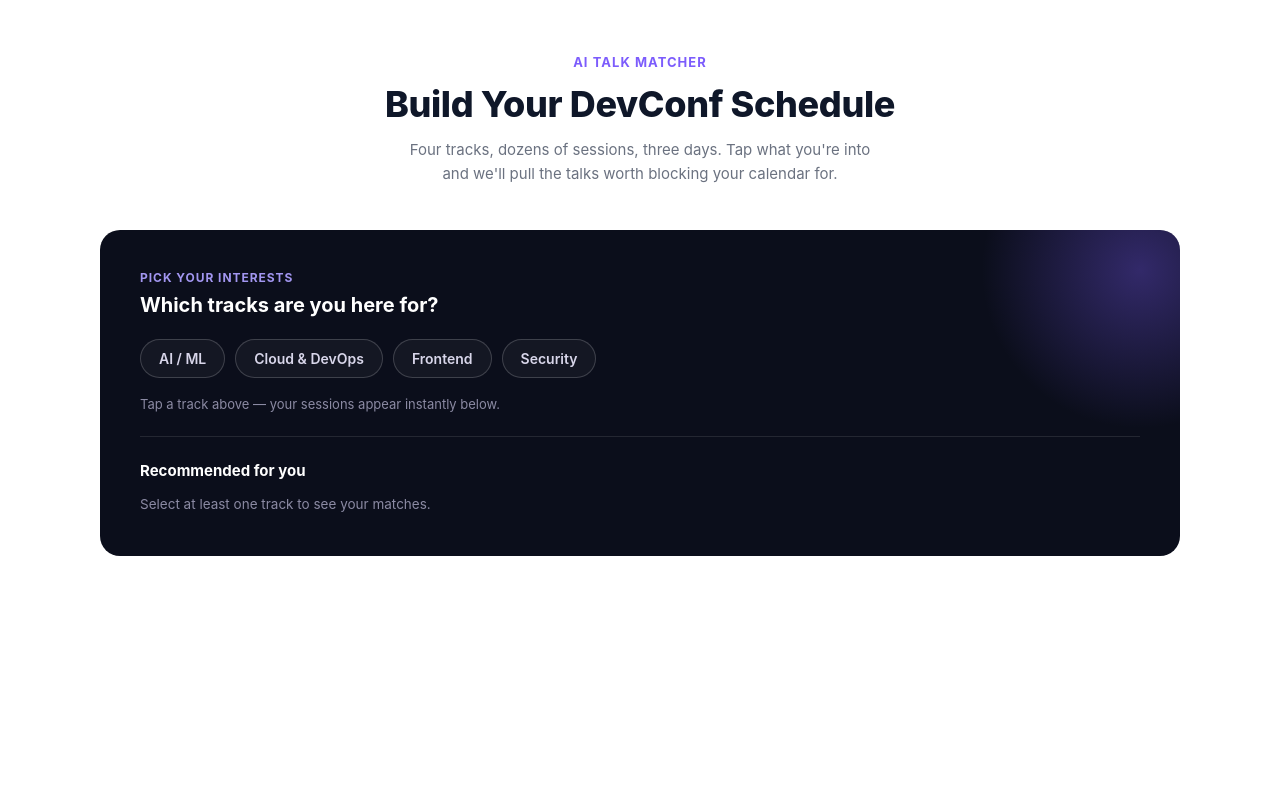
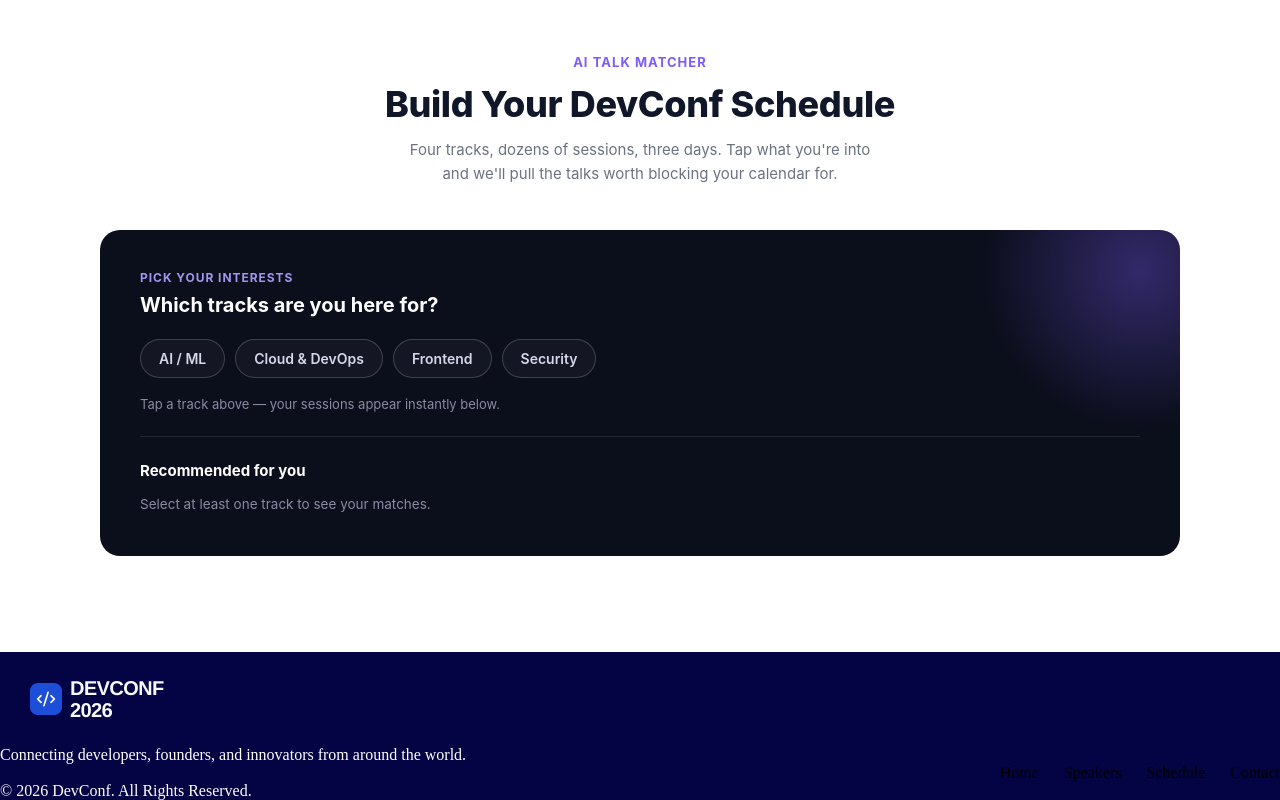
Before and after one commit to nazmussakibsunny031-prog/PH-b14-A01-github, a plain HTML site: page index.html in a window 1280 px wide. Shown: the part 2363-3163 px from the top of the page. Before the commit the page ends 3015 px from the top, so only its background shows below. Drawn offline with Linux system fonts and the light colour scheme.

Commit message:
first commit

```diff
--- a/index.html
+++ b/index.html
@@ -254,7 +254,27 @@
       </div>
     </section>
 
+    <footer>
+      <div class="end">
+        <img src="assets/footer-logo.png" alt="">
+      </div>
 
+      <p>Connecting developers, founders, and innovators from around the world.</p>
+
+      <div class="link">
+        <ul>
+          <li><a href="https://www.google.com/">Home</a></li>
+          <li><a href="https://mustafa-suleyman.ai/">Speakers</a></li>
+          <li><a href="https://www.plus.fifa.com/en/">Schedule</a></li>
+          <li><a href="https://contacts.google.com/">Contact</a></li>
+
+        </ul>
+      </div>
+
+      <p class="copyright">
+          © 2026 DevConf. All Rights Reserved.
+      </p>
+  </footer>
 
 
   </body>
--- a/style.css
+++ b/style.css
@@ -217,9 +217,20 @@ span{ font-size: small; font-family:'Times New Roman', Times, serif;}
 
 }
 
+footer{
+    background-color: rgb(4, 4, 68);
+    color: white;
+}
+
+.link{
+    justify-content: right;
+
+}
 
 
-
+.end{
+    padding: 25px 30px;
+}
 
 
 
```
